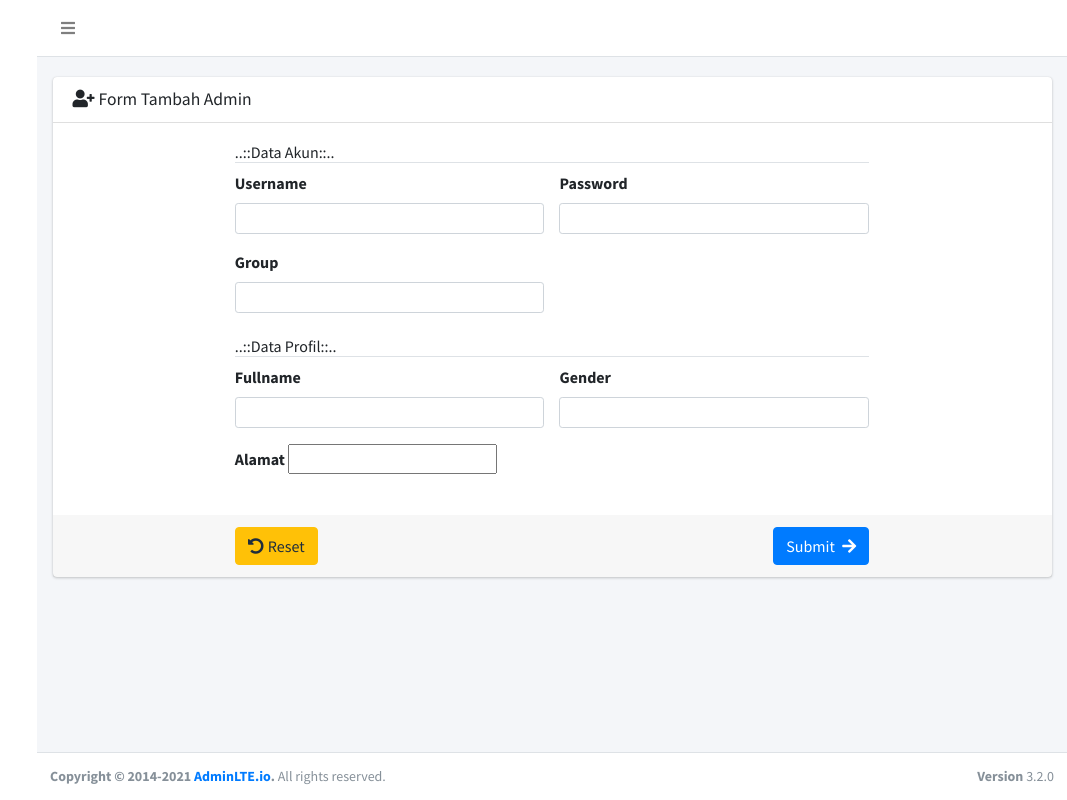
After one commit to ariefendi992/sistem-monitoring, a Python web app: template app/site/templates/admin/pengguna/tambah_admin.html in a window 1280 px wide. The commit adds this page. Shown: the whole page, without its empty margins (213-1280 px from the left). Run offline with Jinja, Linux system fonts and the light colour scheme; the template is opened without the code that fills it, so the values that code supplies are empty, except form fields; tables that the repository leaves empty hold one stand-in row (values such as "Sample post"); form fields are guessed from the names that the template uses; some libraries are stand-ins or nearby versions.

Commit message:
perbaikan struktur dan error

```diff
--- /dev/null
+++ b/app/models/__init__.py
@@ -0,0 +1,3 @@
+from .user_details_model import AdminModel
+
+admin = AdminModel
--- a/app/models/data_model.py
+++ b/app/models/data_model.py
@@ -6,7 +6,6 @@ from app.models.master_model import *
 from datetime import datetime
 from sqlalchemy import Integer, String, Column
 from sqlalchemy.orm import relationship
-from app.models.user_details_model import GuruModel
 
 
 class AbsensiModel(db.Model):
@@ -70,7 +69,6 @@ class PelanggaranModel(db.Model):
     note = sa.Column(sa.Text(), nullable=True)
     tgl_report = sa.Column(sa.Date, nullable=False)
     status = sa.Column(sa.String(128), nullable=True)
-
 
     def __init__(
         self,
--- a/app/models/master_model.py
+++ b/app/models/master_model.py
@@ -5,7 +5,7 @@ from sqlalchemy.orm import backref
 from .user_details_model import *
 from typing import Optional
 
-from .user_details_model import GuruModel
+# from .user_details_model import GuruModel
 
 
 class KelasModel(db.Model):
@@ -169,7 +169,6 @@ class MengajarModel(db.Model):
         self.jam_ke = jamKe
 
 
-
 class KepsekModel(db.Model):
     __tablename__ = "master_kepsek"
     id = sa.Column(sa.Integer, primary_key=True)
@@ -196,7 +195,7 @@ class GuruBKModel(db.Model):
     guru = rs.relationship("GuruModel", backref="guru_bk")
     status = sa.Column(sa.String(1), nullable=True)
 
-    def __init__(self, guruId: Optional[GuruModel], status: Optional[str]):
+    def __init__(self, guruId: int, status: str):
         self.guru_id = guruId
         self.status = status
 
--- a/app/models/user_model.py
+++ b/app/models/user_model.py
@@ -18,6 +18,7 @@ class UserModel(db.Model, UserMixin):
     is_active = sa.Column(sa.String(2), nullable=False)
     user_last_login = sa.Column(sa.DateTime)
     user_logout = sa.Column(sa.DateTime)
+    admins = db.relationship("AdminModel", back_populates="user")
 
     def __init__(self, username=None, password=None, group=None) -> None:
         super().__init__()
--- a/app/site/controller/login_controller.py
+++ b/app/site/controller/login_controller.py
@@ -10,11 +10,11 @@ from flask import (
     session,
     make_response,
 )
-from app.models.user_details_model import AdminModel, GuruModel
+from app.models.user_details_model import *
 from app.site.forms.form_auth import FormLogin
 from flask_login import login_user, current_user, login_required, logout_user
 from urllib.parse import urljoin, urlparse
-from ...models.user_model import UserModel
+from app.models.user_model import *
 from app.lib.date_time import utc_makassar
 from app.extensions import db
 
--- /dev/null
+++ b/app/site/templates/admin/pengguna/tambah_admin.html
@@ -0,0 +1,135 @@
+{% extends 'base.html' %}
+{% block head %}
+{{ super()}}
+{% endblock %}
+{% set filename = 'tambah-admin' %}
+{% block content %}
+<div class="card">
+  <div class="card-header">
+    <h3 class="card-title"><i class="fas fa-user-plus mr-1"></i>Form Tambah Admin</h3>
+  </div>
+  <form action="" method="post">
+    {{ form.csrf_token }}
+    <div class="card-body">
+      <div class="row">
+        <div class="col-md-8 m-auto">
+          <h6 class="font-weight-normal mb-2 border-bottom">..::Data Akun::..</h6>
+          <div class="row">
+            <div class="col-md-6">
+              <div class="form-group">
+                {{ form.username.label}}
+                {% if form.username.errors %}
+                {{ form.username(class="form-control form-control-sm is-invalid")}}
+                {% for msg in form.username.errors %}
+                <span class="error invalid-feedback">{{ msg }}</span>
+                {% endfor %}
+                {% elif form.username.data %}
+                {{ form.username(class="form-control form-control-sm")}}
+                {% else %}
+                {{ form.username(class="form-control form-control-sm")}}
+                {% endif %}
+              </div>
+            </div>
+            <div class="col-md-6">
+              <div class="form-group">
+                {{ form.password.label}}
+                {% if form.password.errors %}
+                {{ form.password(class="form-control form-control-sm is-invalid")}}
+                {% for msg in form.password.errors %}
+                <span class="error invalid-feedback">{{ msg }}</span>
+                {% endfor %}
+                {% elif form.password.data %}
+                {{ form.password(class="form-control form-control-sm")}}
+                {% else %}
+                {{ form.password(class="form-control form-control-sm")}}
+                {% endif %}
+              </div>
+            </div>
+          </div>
+          <div class="row">
+            <div class="col-md-6">
+              <div class="form-group">
+                {{ form.group.label}}
+                {% if form.group.errors %}
+                {{ form.group(class="form-control form-control-sm is-invalid")}}
+                {% for msg in form.group.errors %}
+                <span class="error invalid-feedback">{{ msg }}</span>
+                {% endfor %}
+                {% elif form.group.data %}
+                {{ form.group(class="form-control form-control-sm")}}
+                {% else %}
+                {{ form.group(class="form-control form-control-sm")}}
+                {% endif %}
+              </div>
+            </div>
+            <div class="col-md-6">
+              <div class="form-group">
+              </div>
+            </div>
+          </div>
+          <h6 class="font-weight-normal mb-2 border-bottom mt-2">..::Data Profil::..</h6>
+          <div class="row">
+            <div class="col-md-6">
+              <div class="form-group">
+                {{ form.fullname.label}}
+                {% if form.fullname.errors %}
+                {{ form.fullname(class="form-control form-control-sm is-invalid")}}
+                {% for msg in form.fullname.errors %}
+                <span class="error invalid-feedback">{{ msg }}</span>
+                {% endfor %}
+                {% elif form.fullname.data %}
+                {{ form.fullname(class="form-control form-control-sm")}}
+                {% else %}
+                {{ form.fullname(class="form-control form-control-sm")}}
+                {% endif %}
+              </div>
+            </div>
+            <div class="col-md-6">
+              <div class="form-group">
+                {{ form.gender.label}}
+                {% if form.gender.errors %}
+                {{ form.gender(class="form-control form-control-sm is-invalid")}}
+                {% for msg in form.gender.errors %}
+                <span class="error invalid-feedback">{{ msg }}</span>
+                {% endfor %}
+                {% elif form.gender.data %}
+                {{ form.gender(class="form-control form-control-sm")}}
+                {% else %}
+                {{ form.gender(class="form-control form-control-sm")}}
+                {% endif %}
+              </div>
+            </div>
+          </div>
+          <div class="row">
+            <div class="col-md-6">
+              <div class="form-group">
+                {{ form.alamat.label}}
+                {{ form.alamat}} <!-- Definisi class via render kw -->
+              </div>
+            </div>
+          </div>
+        </div>
+      </div>
+
+    </div>
+    <div class="card-footer">
+      <div class="row">
+        <div class="col-md-8 m-auto">
+          <div class="row">
+
+            <div class="col-md-6">
+              <button type="reset" class="btn btn-warning float-left"><i
+                  class="fas fa-undo-alt  mr-1"></i>Reset</button>
+            </div>
+            <div class="col-md-6">
+              <button class="btn btn-primary float-right">
+                Submit <i class="fas fa-arrow-right ml-1"></i>
+              </button>
+            </div>
+          </div>
+        </div>
+      </div>
+    </div>
+  </form>
+</div>
+{% endblock %}
```
Also changed, not shown: app/__init__.py (+30 -16 lines), app/lib/db_statement.py (+7 -1 lines), app/models/user_details_model.py (+5 -6 lines), app/site/controller/admin_controller.py (+59 -3 lines), app/site/controller/guru_bk_controller.py (+15 -15 lines), app/site/forms/form_pengguna.py (added, +52 -0 lines), app/site/templates/layouts/sidebar.html (+7 -0 lines), passenger_wsgi.py (+6 -5 lines).
